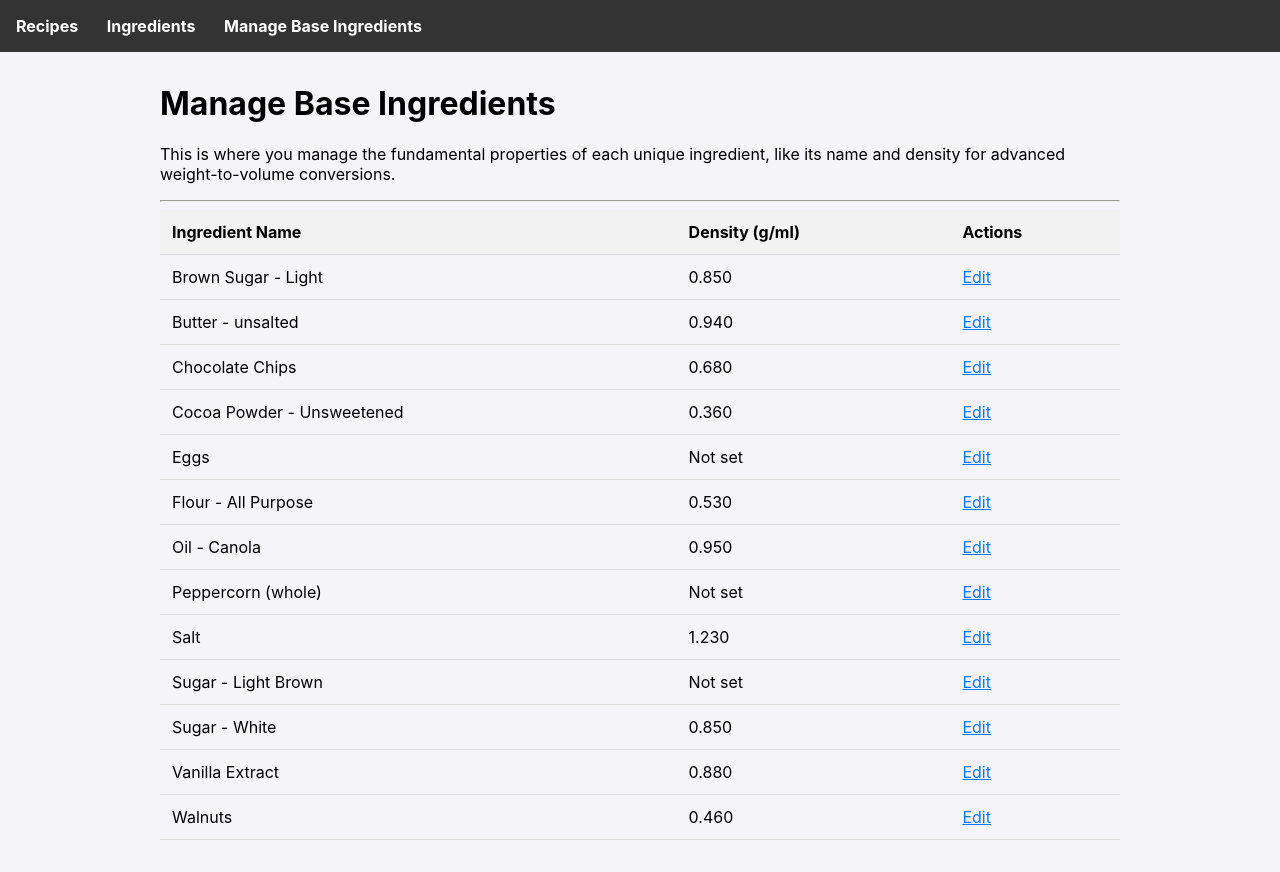
After one commit to davidknapik/recipe_manager, a Flask app: page /ingredients/base in a window 1280 px wide. The commit adds this page. Run offline with Flask 3, Linux system fonts and the light colour scheme; data comes from the database, SQL or seed files in the repository; both versions use the stored data as it was after the commit.

Commit message:
Prompt 6 - Implement advanced conversion table to account for ingredient density g/ml.

```diff
--- a/app.py
+++ b/app.py
@@ -72,6 +72,7 @@ def calculate_recipe_cost(recipe_id):
     ingredients = db.execute('''
         SELECT i.name, ri.amount_needed, ri.unit_needed
         FROM recipe_ingredients ri
+        -- Also fetch the ingredient's ID and density
         JOIN ingredients i ON ri.ingredient_id = i.id
         WHERE ri.recipe_id = ?
     ''', (recipe_id,)).fetchall()
@@ -84,7 +85,8 @@ def calculate_recipe_cost(recipe_id):
         recipe_amount = item['amount_needed']
 
         latest_purchase = db.execute('''
-            SELECT * FROM ingredient_purchases
+            SELECT p.*, i.density_g_ml FROM ingredient_purchases p
+            JOIN ingredients i ON p.ingredient_id = i.id
             WHERE ingredient_id = (SELECT id FROM ingredients WHERE name = ?)
             ORDER BY purchase_date DESC
             LIMIT 1
@@ -102,29 +104,43 @@ def calculate_recipe_cost(recipe_id):
         recipe_dim = UNIT_DIMENSIONS.get(recipe_unit)
         purchase_dim = UNIT_DIMENSIONS.get(purchase_unit)
 
-        ingredient_cost = 0.0
         cost_note = ""
+        ingredient_cost = 0.0 # Default cost is 0
 
-        if recipe_dim != purchase_dim or recipe_dim is None:
-            ingredient_cost = 0.0
-            cost_note = f"Cannot convert purchase unit '{purchase_unit}' to recipe unit '{recipe_unit}'"
-        elif recipe_dim == 'quantity':
-            # Handle items sold by 'each' or in a 'pack'
-            items_in_package = purchase_amount if purchase_unit == 'pack' else 1
-            if items_in_package == 0:
-                cost_note = "Package amount cannot be zero."
-            else:
+        # Case 1: Dimensions are the same (weight-to-weight, volume-to-volume)
+        if recipe_dim == purchase_dim and recipe_dim is not None:
+            if recipe_dim == 'quantity':
+                items_in_package = purchase_amount if purchase_unit == 'pack' else 1
                 cost_per_item = purchase_price / items_in_package
                 ingredient_cost = recipe_amount * cost_per_item
+            else: # weight or volume
+                purchase_amount_in_base = purchase_amount * CONVERSIONS_TO_BASE[purchase_unit]
+                cost_per_base_unit = purchase_price / purchase_amount_in_base
+                recipe_amount_in_base = recipe_amount * CONVERSIONS_TO_BASE[recipe_unit]
+                ingredient_cost = recipe_amount_in_base * cost_per_base_unit
+
+        # Case 2: Dimensions are different, requiring density conversion
+        elif recipe_dim != purchase_dim and recipe_dim is not None and purchase_dim is not None:
+            density = latest_purchase['density_g_ml']
+            if density is None:
+                cost_note = f"Conversion from {purchase_dim} to {recipe_dim} requires a density value."
+            else:
+                # Standardize both sides to grams and calculate cost
+                if purchase_dim == 'weight':
+                    purchase_grams = purchase_amount * CONVERSIONS_TO_BASE[purchase_unit]
+                    recipe_ml = recipe_amount * CONVERSIONS_TO_BASE[recipe_unit]
+                    recipe_grams = recipe_ml * density
+                else: # purchase_dim must be 'volume'
+                    purchase_ml = purchase_amount * CONVERSIONS_TO_BASE[purchase_unit]
+                    purchase_grams = purchase_ml * density
+                    recipe_grams = recipe_amount * CONVERSIONS_TO_BASE[recipe_unit]
+
+                cost_per_gram = purchase_price / purchase_grams
+                ingredient_cost = recipe_grams * cost_per_gram
+        elif recipe_dim == 'quantity' or purchase_dim == 'quantity':
+            cost_note = f"Cannot convert between '{purchase_dim}' and '{recipe_dim}'."
         else:
-            # Handle weight and volume conversions
-            purchase_amount_in_base = purchase_amount * CONVERSIONS_TO_BASE.get(purchase_unit, 0)
-            if purchase_amount_in_base == 0:
-                cost_note = f"Invalid purchase unit '{purchase_unit}'."
-            else:
-                cost_per_base_unit = purchase_price / purchase_amount_in_base
-                recipe_amount_in_base = recipe_amount * CONVERSIONS_TO_BASE.get(recipe_unit, 0)
-                ingredient_cost = recipe_amount_in_base * cost_per_base_unit
+            cost_note = f"Cannot convert from {purchase_unit} to {recipe_unit}"
 
         total_cost += ingredient_cost
         cost_breakdown.append({
@@ -250,8 +266,41 @@ def delete_ingredient_from_recipe(recipe_id, ingredient_id):
     flash('Ingredient removed from recipe.', 'success')
     return redirect(url_for('edit_recipe', recipe_id=recipe_id))
 
+# --- Base Ingredient Management Routes (NEW) ---
 
-# --- Ingredient Routes ---
+@app.route('/ingredients/base')
+def list_base_ingredients():
+    """Lists all unique ingredients for editing their base properties (like density)."""
+    db = get_db()
+    ingredients = db.execute('SELECT * FROM ingredients ORDER BY name').fetchall()
+    return render_template('base_ingredients.html', ingredients=ingredients)
+
+@app.route('/ingredient/base/edit/<int:ingredient_id>', methods=('GET', 'POST'))
+def edit_base_ingredient(ingredient_id):
+    """Handles editing a base ingredient's name and density."""
+    db = get_db()
+    ingredient = db.execute('SELECT * FROM ingredients WHERE id = ?', (ingredient_id,)).fetchone()
+
+    if ingredient is None:
+        flash('Base ingredient not found.', 'error')
+        return redirect(url_for('list_base_ingredients'))
+
+    if request.method == 'POST':
+        name = request.form['name'].strip()
+        # Use .get() to gracefully handle empty input, defaulting to None
+        density_str = request.form.get('density_g_ml')
+        density = float(density_str) if density_str else None
+
+        db.execute('UPDATE ingredients SET name = ?, density_g_ml = ? WHERE id = ?',
+                   (name, density, ingredient_id))
+        db.commit()
+        flash(f"'{name}' has been updated.", 'success')
+        return redirect(url_for('list_base_ingredients'))
+
+    return render_template('base_ingredient_form.html', ingredient=ingredient)
+
+
+# --- Ingredient Purchase Routes ---
 
 @app.route('/ingredients')
 def list_ingredients():
--- a/setup_db.py
+++ b/setup_db.py
@@ -8,7 +8,8 @@ cursor = conn.cursor()
 cursor.execute('''
 CREATE TABLE IF NOT EXISTS ingredients (
     id INTEGER PRIMARY KEY AUTOINCREMENT,
-    name TEXT UNIQUE NOT NULL
+    name TEXT UNIQUE NOT NULL,
+    desnity_g_ml REAL
 )''')
 
 # Create ingredient_purchases table
--- a/templates/base.html
+++ b/templates/base.html
@@ -27,6 +27,7 @@
     <nav>
         <a href="{{ url_for('index') }}">Recipes</a>
         <a href="{{ url_for('list_ingredients') }}">Ingredients</a>
+        <a href="{{ url_for('list_base_ingredients') }}">Manage Base Ingredients</a>
     </nav>
     <div class="container">
         {% with messages = get_flashed_messages(with_categories=true) %}
--- /dev/null
+++ b/templates/base_ingredients.html
@@ -0,0 +1,31 @@
+{% extends 'base.html' %}
+
+{% block content %}
+    <h1>Manage Base Ingredients</h1>
+    <p>This is where you manage the fundamental properties of each unique ingredient, like its name and density for advanced weight-to-volume conversions.</p>
+    <hr>
+    <table>
+        <thead>
+            <tr>
+                <th>Ingredient Name</th>
+                <th>Density (g/ml)</th>
+                <th>Actions</th>
+            </tr>
+        </thead>
+        <tbody>
+            {% for ingredient in ingredients %}
+            <tr>
+                <td>{{ ingredient.name }}</td>
+                <td>{{ '%.3f'|format(ingredient.density_g_ml) if ingredient.density_g_ml else 'Not set' }}</td>
+                <td>
+                    <a href="{{ url_for('edit_base_ingredient', ingredient_id=ingredient.id) }}">Edit</a>
+                </td>
+            </tr>
+            {% else %}
+            <tr>
+                <td colspan="3">No base ingredients found. Add one via a purchase first.</td>
+            </tr>
+            {% endfor %}
+        </tbody>
+    </table>
+{% endblock %}
```
Also changed, not shown: ai_prompt.txt (+66 -0 lines), templates/base_ingredient_form.html (added, +16 -0 lines), recipes.db.
